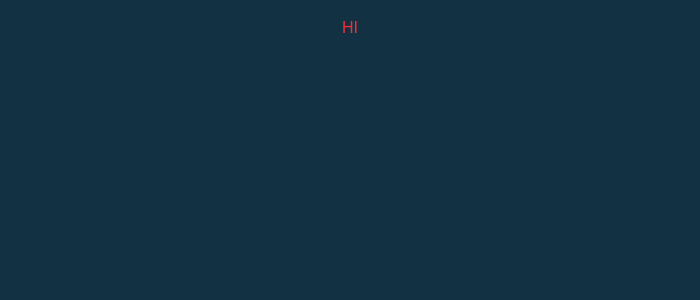
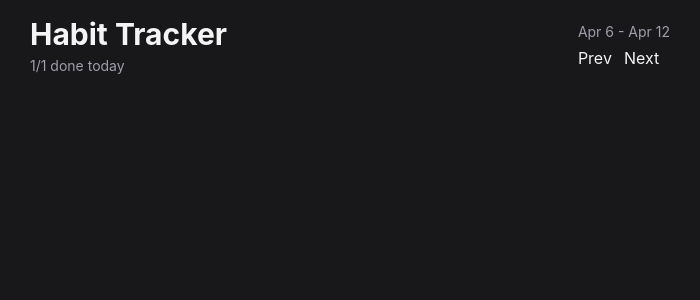
Before and after one commit to andreaBokova/react-habit-tracker-app, a React (Vite) app: page / in a window 1280 px wide. Shown: the top 300 px of the page, without its empty margins (290-990 px from the left). Built offline with nearby package versions, Linux system fonts and the light colour scheme.

Commit message:
added button component

```diff
--- a/src/App.tsx
+++ b/src/App.tsx
@@ -1,5 +1,25 @@
+import { Button } from "./components/Button";
+
 function App() {
-  return <><h1 className="text-red-500">HI</h1></>;
+  return <div className="max-w-2xl mx-auto p-4 flex flex-col gap-4">
+  <Header></Header>
+  </div>;
 }
 
 export default App;
+
+function Header() {
+  return <header className="flex items-center justify-between">
+    <div className="flex flex-col gap-1">
+    <h1 className="text-3xl font-bold">Habit Tracker</h1>
+    <span className="text-zinc-400 text-sm">1/1 done today</span>
+    </div>
+    <div className="flex flex-col gap-1">
+  <span className="text-zinc-400 text-sm">Apr 6 - Apr 12</span>
+ <div className="flex flex-row gap-3">
+  <Button text="Prev"/>
+  <Button text="Next"/>
+  </div>
+    </div>
+  </header>
+}
--- /dev/null
+++ b/src/components/Button.tsx
@@ -0,0 +1,7 @@
+type ButtonProps = {
+    text: string
+}
+
+export function Button(props: ButtonProps) {
+    return <button>{props.text}</button>
+}
--- a/src/css/index.css
+++ b/src/css/index.css
@@ -1,45 +1,6 @@
 @import "tailwindcss";
 
-:root {
-  --bg-color: #123142;
-  --text-color: #f5f5f5;
-  --accent-color: #ff9216;
+body {
+    background-color: var(--color-zinc-900);
+    color: var(--color-zinc-100)
 }
-
-* {
-  margin: 0;
-  padding: 0;
-  box-sizing: border-box;
-}
-
-body {
-  background: var(--bg-color);
-  color: var(--text-color);
-  font-family: Arial, Helvetica, sans-serif;
-  line-height: 1.5;
-}
-
-a {
-  color: inherit;
-  text-decoration: none;
-}
-
-button {
-  cursor: pointer;
-}
-
-#root {
-  width: 1126px;
-  max-width: 100%;
-  margin: 0 auto;
-  text-align: center;
-  min-height: 100svh;
-  display: flex;
-  flex-direction: column;
-  box-sizing: border-box;
-}
-
-
-h1 {
-  margin: 1rem;
-}
```
Also changed, not shown: src/css/Header.css (added).
